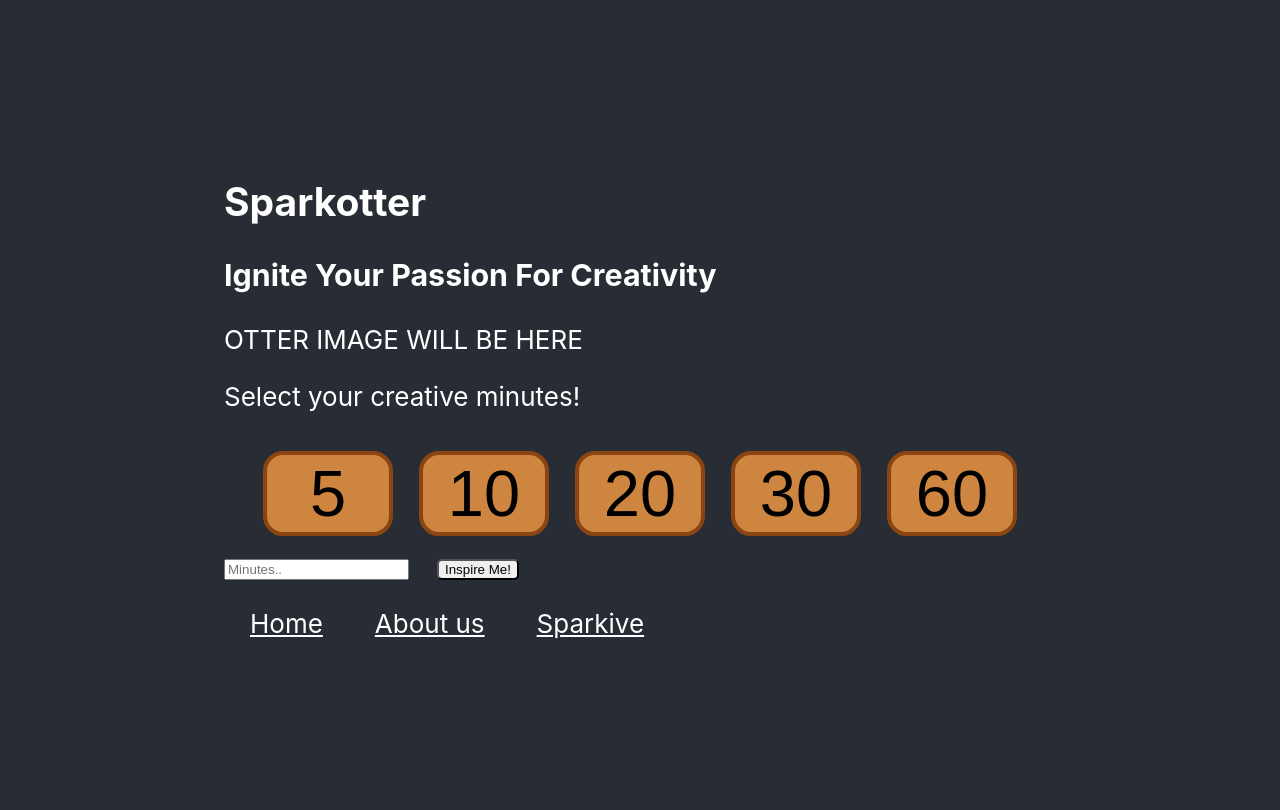
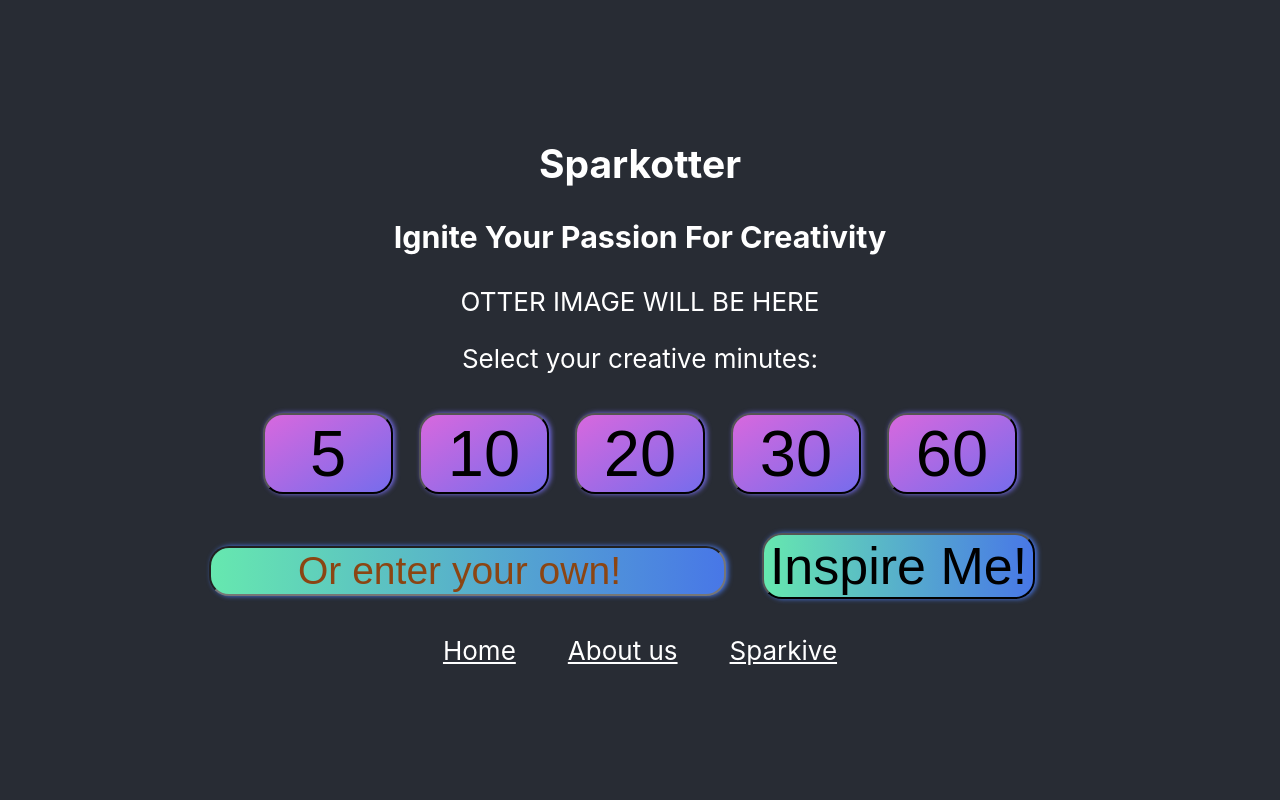
Before and after one commit to DianeEugenie/ProjectSparkotter, a React (Create React App) app in the folder sparkotter_frontend/: page /options in a window 1280 px wide. Built offline with nearby package versions, Linux system fonts and the light colour scheme.

Commit message:
Adds some extra CSS to button options

```diff
--- a/sparkotter_frontend/src/App.css
+++ b/sparkotter_frontend/src/App.css
@@ -11,11 +11,11 @@
   min-height: 100vh;
   display: flex;
   flex-direction: column;
-  align-items: center;
-  justify-content: center;
+  align-self: center;
+  text-align: center;
+  justify-content: space-around;
   font-size: calc(10px + 2vmin);
   color: white;
-  padding: 5px;
 }
 .prompt{
   color: yellow;
@@ -38,12 +38,44 @@ button:hover {
 }
 
 button.time-option-button{
-  background-color: #CD853F;
-  border: 4px solid #8B4513;
+  background-image: linear-gradient(to bottom right, #D868DE, #766CEC);
+  box-shadow: 2px 0 5px 0 #766CEC;
   font-size: 2.5em;
   margin: 0.2em;
   border-radius: 20px;
   min-width: 2em;
+}
+
+button.time-option-button:hover{
+  background-image: linear-gradient(to bottom right, #766CEC, #D868DE);
+}
+
+button.time-select-button{
+background-image: linear-gradient(to left, #4877E7, #66E8AF);
+box-shadow: 2px 0 5px 0 #4877E7;
+font-size: 2em;
+margin: 0.2em;
+border-radius: 20px;
+min-width: 2em;
+margin-top: 0.5em;
+}
+
+button.time-select-button:hover{
+background-image: linear-gradient(to right, #4877E7, #66E8AF);
+}
+
+input.time-select {
+  background-image: linear-gradient(to left, #4877E7, #66E8AF);
+  box-shadow: 2px 0 5px 0 #4877E7;
+  border-radius: 20px;
+  color: black;
+  font-size: 1.5em;
+  margin-top: 0.5em;
+  text-align: center;
+}
+
+.time-select::placeholder {
+  color: #8B4513;
 }
 
 button.time-option-button:hover{
--- a/sparkotter_frontend/src/components/time_elements/OptionsForm.js
+++ b/sparkotter_frontend/src/components/time_elements/OptionsForm.js
@@ -37,7 +37,7 @@ class OptionsForm extends Component {
   return (
     <Fragment>
     <p>OTTER IMAGE WILL BE HERE</p>
-    <p>Select your creative minutes!</p>
+    <p>Select your creative minutes:</p>
 
     <div className='button-options'>
       <Link to="/spark">
@@ -78,11 +78,12 @@ class OptionsForm extends Component {
         name="time"
         min='0'
         className="time-select"
-        placeholder='Minutes..'
+        placeholder='Or enter your own!'
         onChange={this.handleCreatedOption} value={this.state.selectedTime} />
 
         <Link to="/spark">
         <button type="submit"
+        className="time-select-button"
         onClick={this.handleSubmit}>Inspire Me!</button>
         </Link>
 
```
